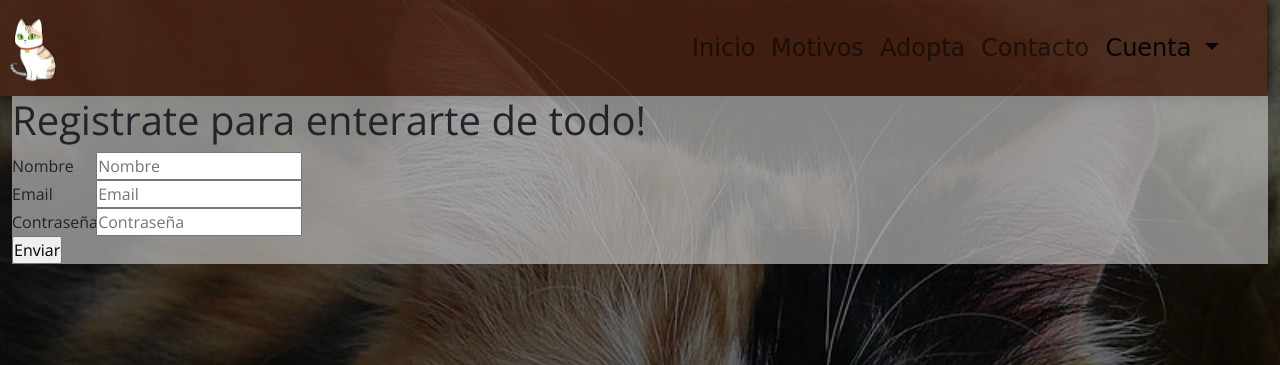
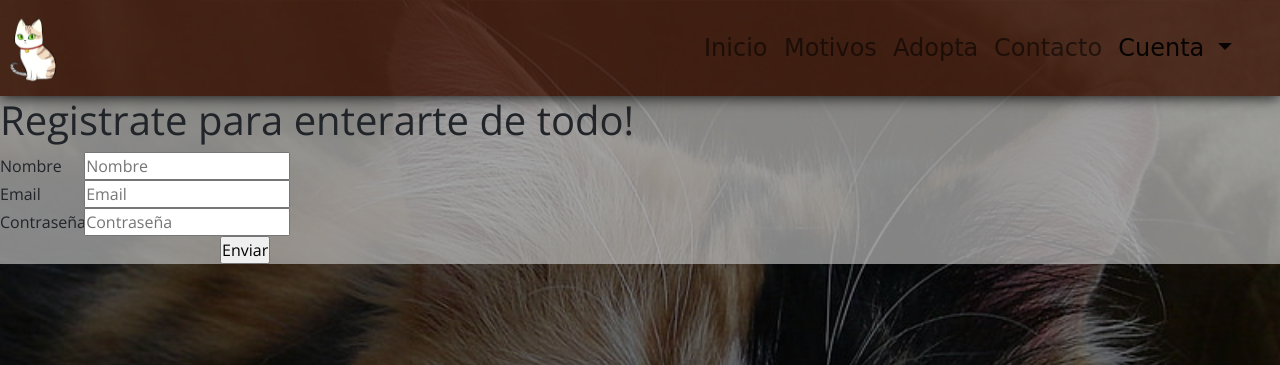
Before and after one commit to JVarela2/PFVarela, a website: page pages/registrate.html in a window 1280 px wide. Shown: the top 365 px of the page. Drawn offline with nearby package versions, Linux system fonts and the light colour scheme.

Commit message:
Arreglo de errores menores

```diff
--- a/pages/registrate.html
+++ b/pages/registrate.html
@@ -50,8 +50,9 @@
                 </div>
               </nav>
         </header>
+      </section>
         <section class="contenedorregis">
-        <main class="container-fluid">
+        <main>
 
             <div class="formulario">
 
--- a/scss/_contacto.scss
+++ b/scss/_contacto.scss
@@ -48,3 +48,7 @@ $color-blanco-contacto: #bababaad;
     position:relative;
     top: 232px;
 }
+
+.ContenedorHeader__header{
+    width: 100vw;
+}
--- a/scss/_registrate.scss
+++ b/scss/_registrate.scss
@@ -13,10 +13,7 @@ label {
     background-color: $color-blanco-regis;
 }
 
-#header{
+.botonregis{
     position: relative;
-    left: 10px;
-    display: block;
-      height:120%;
-overflow-x:auto;
+    left: 220px;
 }
```
Also changed, not shown: pages/adopta.html (+2 -1 lines), pages/contacto.html (+2 -1 lines), css/estilos.css.
